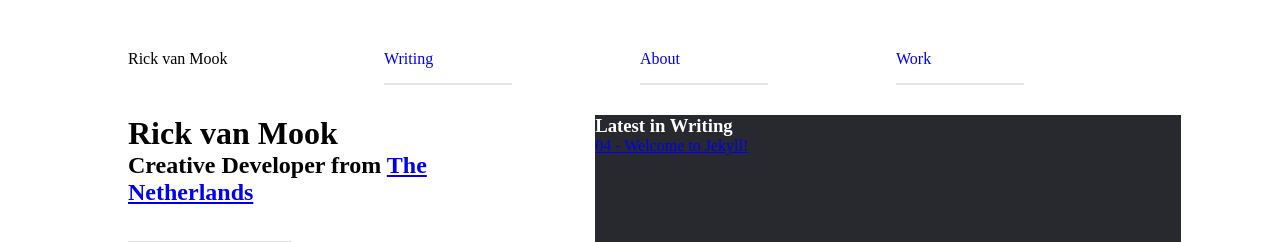
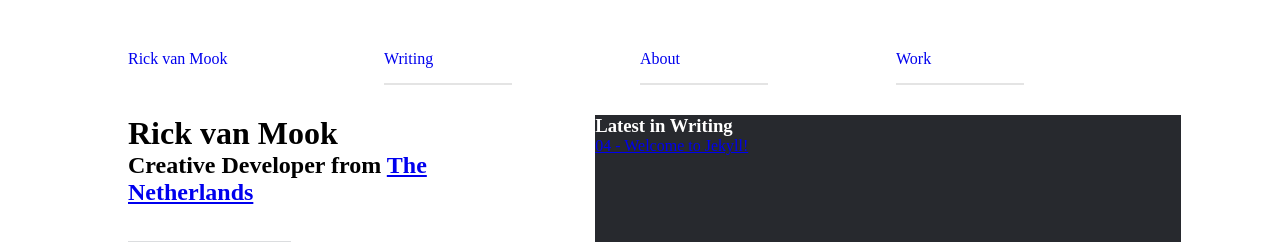
Before and after one commit to rickvanmook/rickvanmook.github.io, a Jekyll site: the page built from index.html, in a window 1280 px wide. Shown: the top 242 px of the page. Built offline with Jekyll 4.4.1, drawn with Linux system fonts in a browser that asks for light colours.

Commit message:
Minor header tweaks

```diff
--- a/_includes/header.html
+++ b/_includes/header.html
@@ -2,9 +2,9 @@
   <nav class="nav max-width">
     <ul class="nav__list">
       <li class="nav__list__item">
-        <div class="nav__link nav__link--home">
+        <a class="nav__link nav__link--home" href="/">
           R<span class="u-onlyWide">ick </span>v<span class="u-onlyWide">an </span>Mook
-        </div>
+        </a>
       </li>
       <li class="nav__list__item">
         <a class="nav__link nav__link--list" href="/">Writing</a>
--- a/_sass/_header.scss
+++ b/_sass/_header.scss
@@ -29,6 +29,7 @@
 
 	/* Display & Box Model */
 	width: 25%;
+	min-width: 70px;
 	float: left;
 }
 
```
